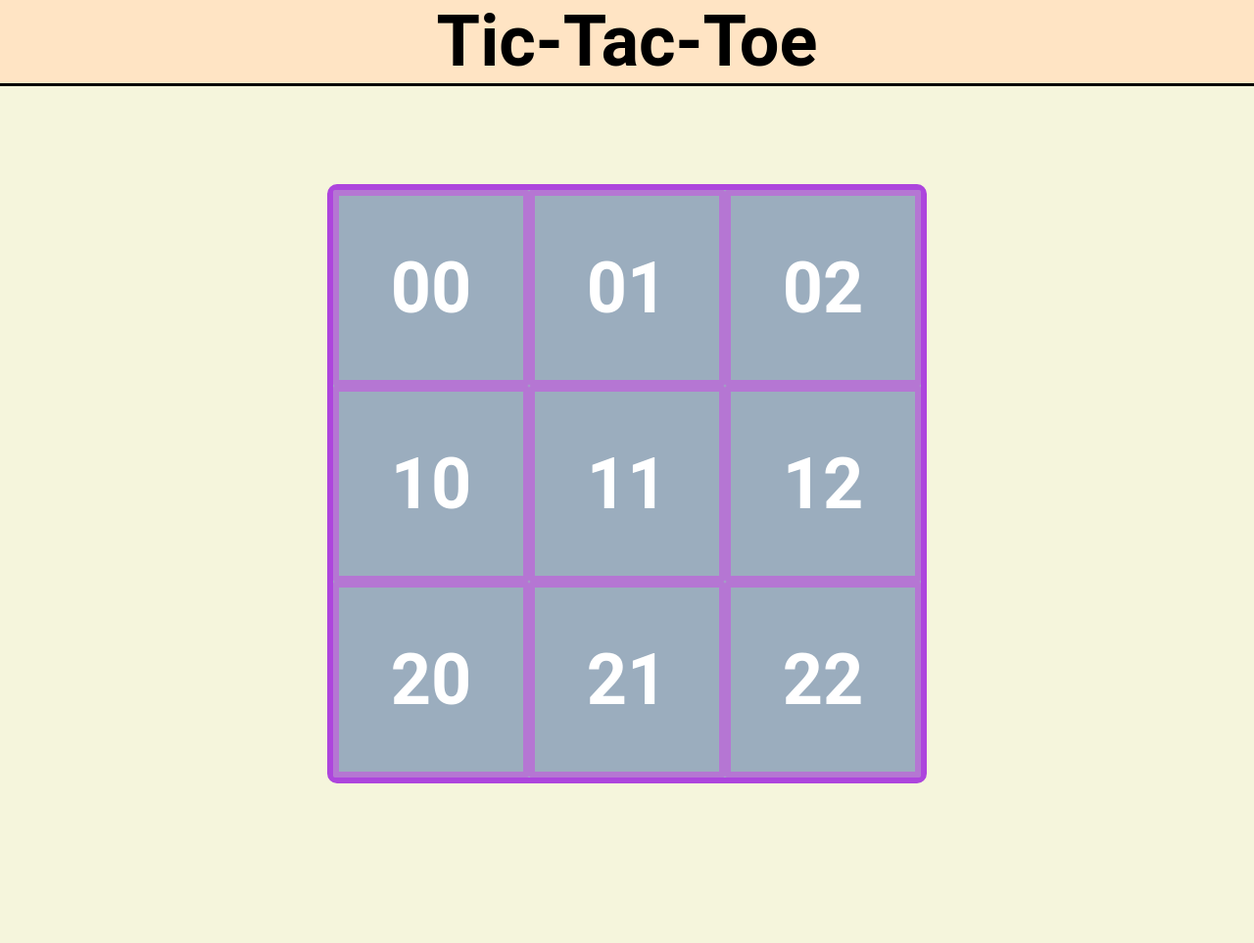
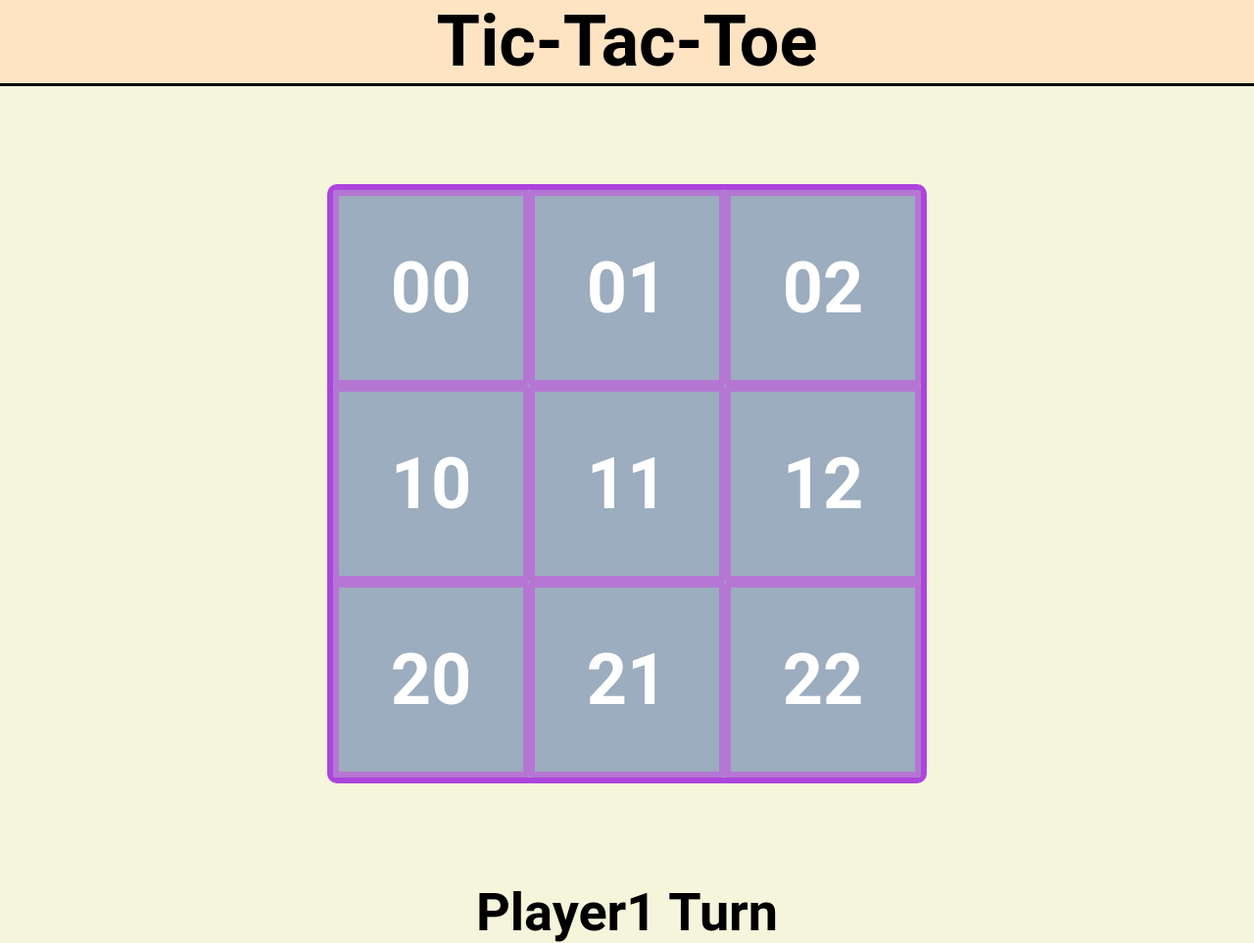
Before and after one commit to julian-s-official/tic-tac-toe, a plain HTML site: page index.html in a window 1280 px wide. Shown: the whole page at 98% size. Before the commit the page ends 900 px from the top, so only its background shows below. Drawn offline with Linux system fonts and the light colour scheme.

Commit message:
Add info about game state below grid

```diff
--- a/index.html
+++ b/index.html
@@ -23,6 +23,9 @@
     <div class="cell" id="21">21</div>
     <div class="cell" id="22">22</div>
   </div>
+  <div class="info">
+    Player1 Turn
+  </div>
 </body>
 
 </html>
--- a/style.css
+++ b/style.css
@@ -6,7 +6,7 @@
   background-color: beige;
 }
 
-* {
+*{
   margin: 0px;
   padding: 0px;
 }
@@ -48,3 +48,11 @@
 .cell:hover {
   background-color: rgb(76, 165, 83);
 }
+
+.info {
+  display: flex;
+  align-items: center;
+  justify-content: center;
+  font-size: 3rem;
+  font-weight: bold;
+}
```
